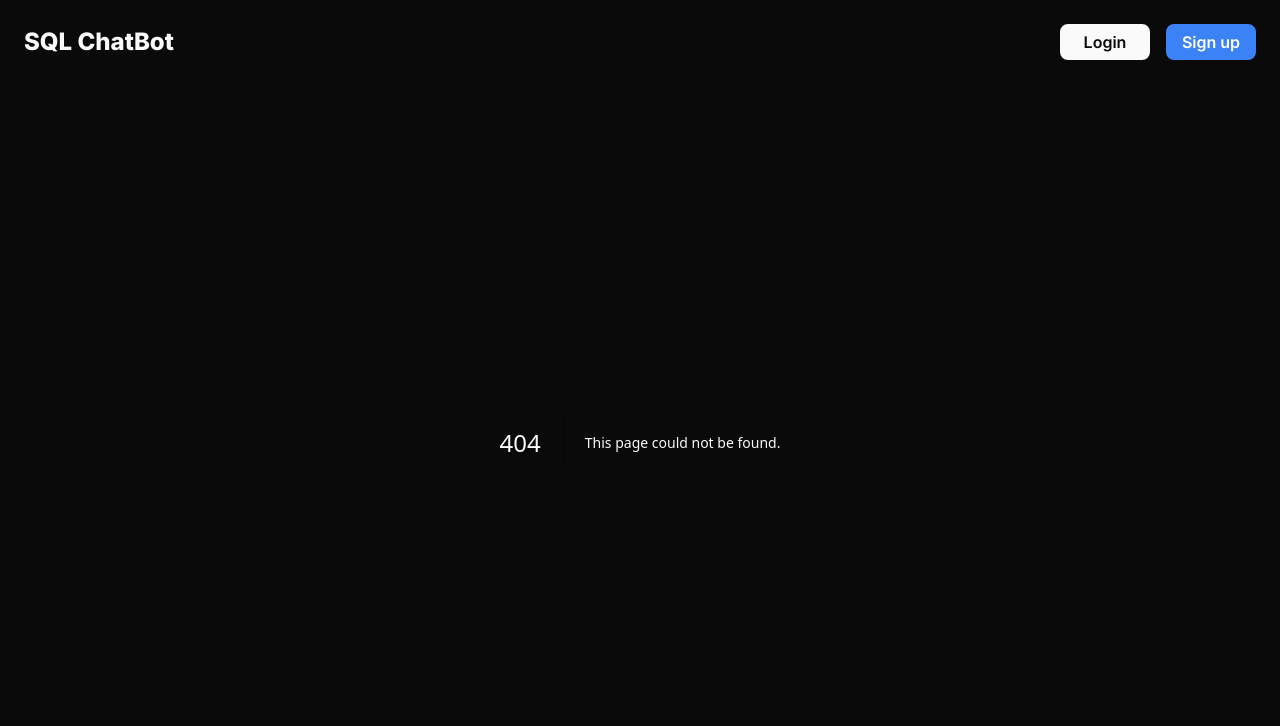
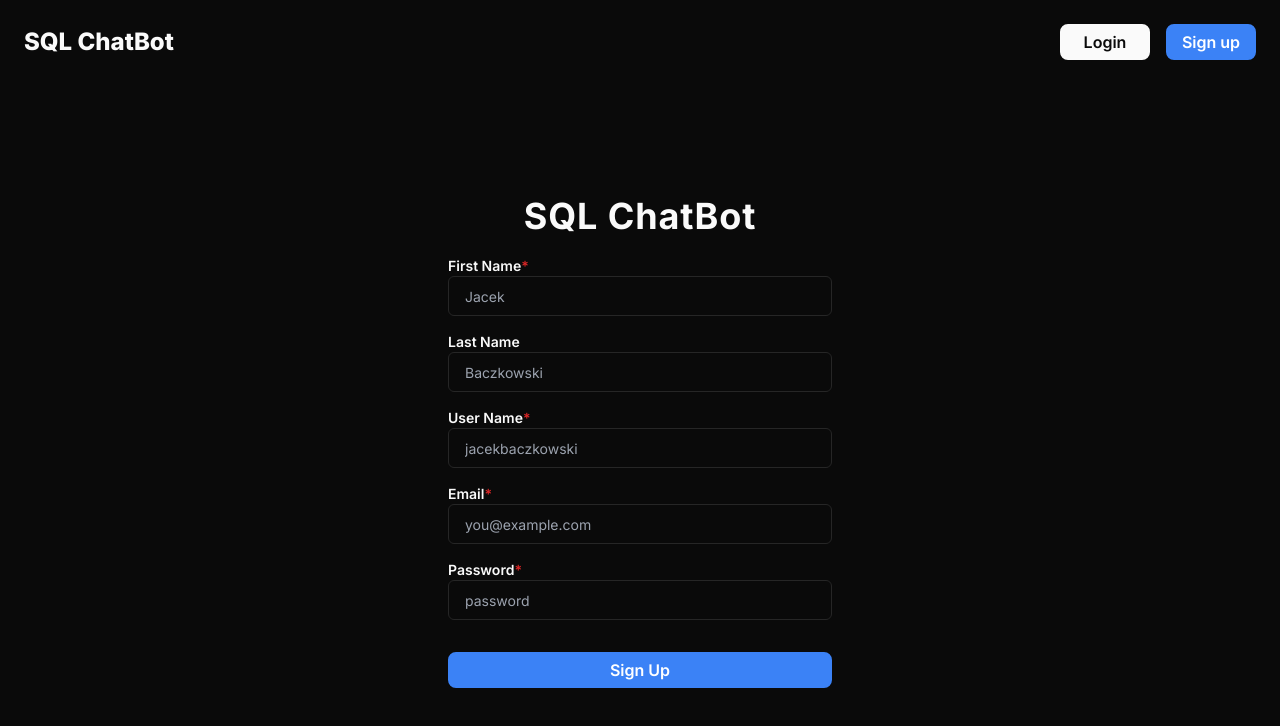
Before and after one commit to sanskar-soni-9/sql-chatbot, a Next.js app in the folder frontend/: page /signup in a window 1280 px wide. Before the commit this address had no page. Shown: the top 726 px of the page. Built offline with nearby package versions, Linux system fonts and the light colour scheme.

Commit message:
frontend - added login & signup pages

```diff
--- /dev/null
+++ b/frontend/src/app/login/page.tsx
@@ -0,0 +1,84 @@
+"use client";
+
+import PrimaryButton from "@/components/PrimaryButton";
+import { loginUser } from "@/utils/backend-utils";
+import Link from "next/link";
+import { useRouter } from "next/navigation";
+import { FormEvent, useCallback, useState } from "react";
+
+const LABEL_STYLES =
+  "font-semibold peer-disabled:cursor-not-allowed peer-disabled:opacity-70 text-sm";
+const INPUT_STYLES =
+  "border-border ring-offset-primary placeholder:text-muted-foreground focus:none flex h-10 w-full text-sm file:border-0 file:bg-transparent file:text-sm file:font-medium focus-visible:outline-none focus-visible:ring-offset-2 disabled:cursor-not-allowed disabled:opacity-50 rounded-md border bg-primary px-4 py-2";
+
+const LoginPage = () => {
+  const [login, setLogin] = useState("");
+  const [password, setPassword] = useState("");
+
+  const [error, setError] = useState("");
+
+  const router = useRouter();
+
+  const handleSubmit = useCallback(
+    async (e: FormEvent) => {
+      e.preventDefault();
+
+      const res = await loginUser({
+        login,
+        password,
+      });
+      if (typeof res === "string") {
+        setError(res);
+      } else {
+        router.push("/chat");
+      }
+    },
+    [login, password, router],
+  );
+
+  return (
+    <div className="w-full h-full">
+      <main className="flex w-full h-full mx-auto flex-1 flex-col justify-center gap-5 px-8 sm:max-w-md">
+        <header className="flex cursor-pointer flex-col items-center hover:opacity-50 text-4xl font-bold tracking-wide">
+          <Link href="/">SQL ChatBot</Link>
+        </header>
+        <form className="flex flex-col gap-4" onSubmit={handleSubmit}>
+          <label>
+            <p className={LABEL_STYLES}>
+              Login<span className="text-red-600">*</span>
+            </p>
+            <input
+              type="text"
+              className={INPUT_STYLES}
+              placeholder="username OR email"
+              value={login}
+              onChange={(e) => setLogin(e.target.value)}
+              required
+            />
+          </label>
+          <label>
+            <p className={LABEL_STYLES}>
+              Password<span className="text-red-600">*</span>
+            </p>
+            <input
+              type="password"
+              className={INPUT_STYLES}
+              placeholder="password"
+              value={password}
+              onChange={(e) => setPassword(e.target.value)}
+              required
+            />
+          </label>
+          {error ? (
+            <p className="text-red-600 text-xs text-center">{error}</p>
+          ) : (
+            <div />
+          )}
+          <PrimaryButton isLink={false}>Login</PrimaryButton>
+        </form>
+      </main>
+    </div>
+  );
+};
+
+export default LoginPage;
--- /dev/null
+++ b/frontend/src/app/signup/page.tsx
@@ -0,0 +1,126 @@
+"use client";
+
+import PrimaryButton from "@/components/PrimaryButton";
+import { registerUser } from "@/utils/backend-utils";
+import Link from "next/link";
+import { RedirectType, redirect, useRouter } from "next/navigation";
+import { FormEvent, useCallback, useState } from "react";
+
+const LABEL_STYLES =
+  "font-semibold peer-disabled:cursor-not-allowed peer-disabled:opacity-70 text-sm";
+const INPUT_STYLES =
+  "border-border ring-offset-primary placeholder:text-muted-foreground focus:none flex h-10 w-full text-sm file:border-0 file:bg-transparent file:text-sm file:font-medium focus-visible:outline-none focus-visible:ring-offset-2 disabled:cursor-not-allowed disabled:opacity-50 rounded-md border bg-primary px-4 py-2";
+
+const SignupPage = () => {
+  const [firstName, setFirstName] = useState("");
+  const [lastName, setLastName] = useState("");
+  const [userName, setUserName] = useState("");
+  const [email, setEmail] = useState("");
+  const [password, setPassword] = useState("");
+
+  const [error, setError] = useState("");
+
+  const router = useRouter();
+
+  const handleSubmit = useCallback(
+    async (e: FormEvent) => {
+      e.preventDefault();
+
+      const res = await registerUser({
+        firstName,
+        lastName,
+        userName,
+        email,
+        password,
+      });
+      if (res.status === "error") {
+        setError(res.error);
+      } else {
+        router.push("/chat");
+      }
+    },
+    [firstName, lastName, userName, email, password, router],
+  );
+
+  return (
+    <div className="w-full h-full">
+      <main className="flex w-full h-full mx-auto flex-1 flex-col justify-center gap-5 px-8 sm:max-w-md">
+        <header className="flex cursor-pointer flex-col items-center hover:opacity-50 text-4xl font-bold tracking-wide">
+          <Link href="/">SQL ChatBot</Link>
+        </header>
+        <form className="flex flex-col gap-4" onSubmit={handleSubmit}>
+          <label>
+            <p className={LABEL_STYLES}>
+              First Name<span className="text-red-600">*</span>
+            </p>
+            <input
+              type="text"
+              className={INPUT_STYLES}
+              placeholder="Jacek"
+              value={firstName}
+              onChange={(e) => setFirstName(e.target.value)}
+              required
+            />
+          </label>
+          <label>
+            <p className={LABEL_STYLES}>Last Name</p>
+            <input
+              type="text"
+              className={INPUT_STYLES}
+              placeholder="Baczkowski"
+              value={lastName}
+              onChange={(e) => setLastName(e.target.value)}
+            />
+          </label>
+          <label>
+            <p className={LABEL_STYLES}>
+              User Name<span className="text-red-600">*</span>
+            </p>
+            <input
+              type="text"
+              className={INPUT_STYLES}
+              placeholder="jacekbaczkowski"
+              value={userName}
+              onChange={(e) => setUserName(e.target.value)}
+              required
+            />
+          </label>
+          <label>
+            <p className={LABEL_STYLES}>
+              Email<span className="text-red-600">*</span>
+            </p>
+            <input
+              type="email"
+              className={INPUT_STYLES}
+              placeholder="you@example.com"
+              value={email}
+              onChange={(e) => setEmail(e.target.value)}
+              required
+            />
+          </label>
+          <label>
+            <p className={LABEL_STYLES}>
+              Password<span className="text-red-600">*</span>
+            </p>
+            <input
+              type="password"
+              className={INPUT_STYLES}
+              placeholder="password"
+              value={password}
+              onChange={(e) => setPassword(e.target.value)}
+              required
+            />
+          </label>
+          {error ? (
+            <p className="text-red-600 text-xs text-center">{error}</p>
+          ) : (
+            <div />
+          )}
+          <PrimaryButton isLink={false}>Sign Up</PrimaryButton>
+        </form>
+      </main>
+    </div>
+  );
+};
+
+export default SignupPage;
```
